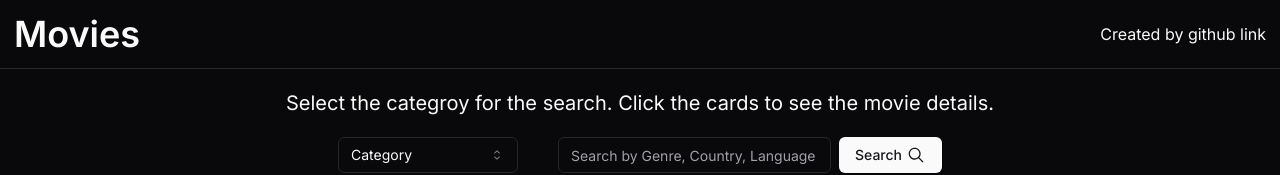
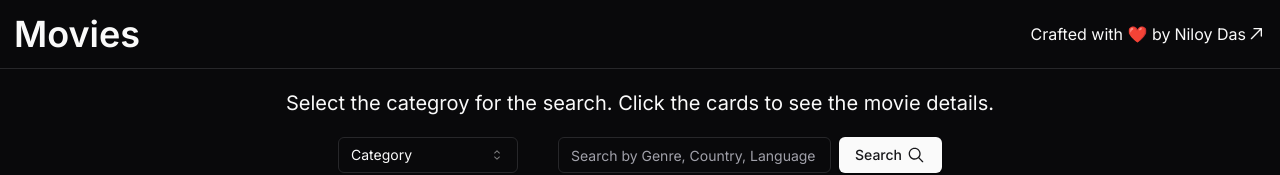
Before and after one commit to frustrated018/Jobtask-itions-movie-app, a Next.js app: page / in a window 1280 px wide. Shown: the top 175 px of the page. Built offline with nearby package versions, Linux system fonts and the light colour scheme.

Commit message:
Almost done

```diff
--- a/src/app/page.tsx
+++ b/src/app/page.tsx
@@ -12,11 +12,13 @@ import {
   SelectValue,
 } from "@/components/ui/select";
 import movies from "@/data/dummyData.json";
-import { MagnifyingGlassIcon } from "@radix-ui/react-icons";
+import { ArrowTopRightIcon, MagnifyingGlassIcon } from "@radix-ui/react-icons";
 import Image from "next/image";
 import Link from "next/link";
 import { FormEvent, useState } from "react";
 import { toast } from "sonner";
+
+//TODO: Check for responsive issues and wirte the readme
 
 export default function Home() {
   //! Filter out movies with empty 'moviemainphotos' array
@@ -73,9 +75,12 @@ export default function Home() {
         <Link href="/" className="text-4xl font-semibold">
           Movies
         </Link>
-        <h5>
-          Created by <span>github link</span>
-        </h5>
+        <div className="inline-flex items-center gap-1">
+          Crafted with ❤️ by
+          <a href="https://github.com/frustrated0180" target="_blank" className="inline-flex items-center hover:underline hover:font-semibold">
+            Niloy Das <ArrowTopRightIcon className="size-5" />
+          </a>
+        </div>
       </nav>
 
       {/* Filter section */}
```
Also changed, not shown: 1 other file (tests, documents, lock files or other folders).
